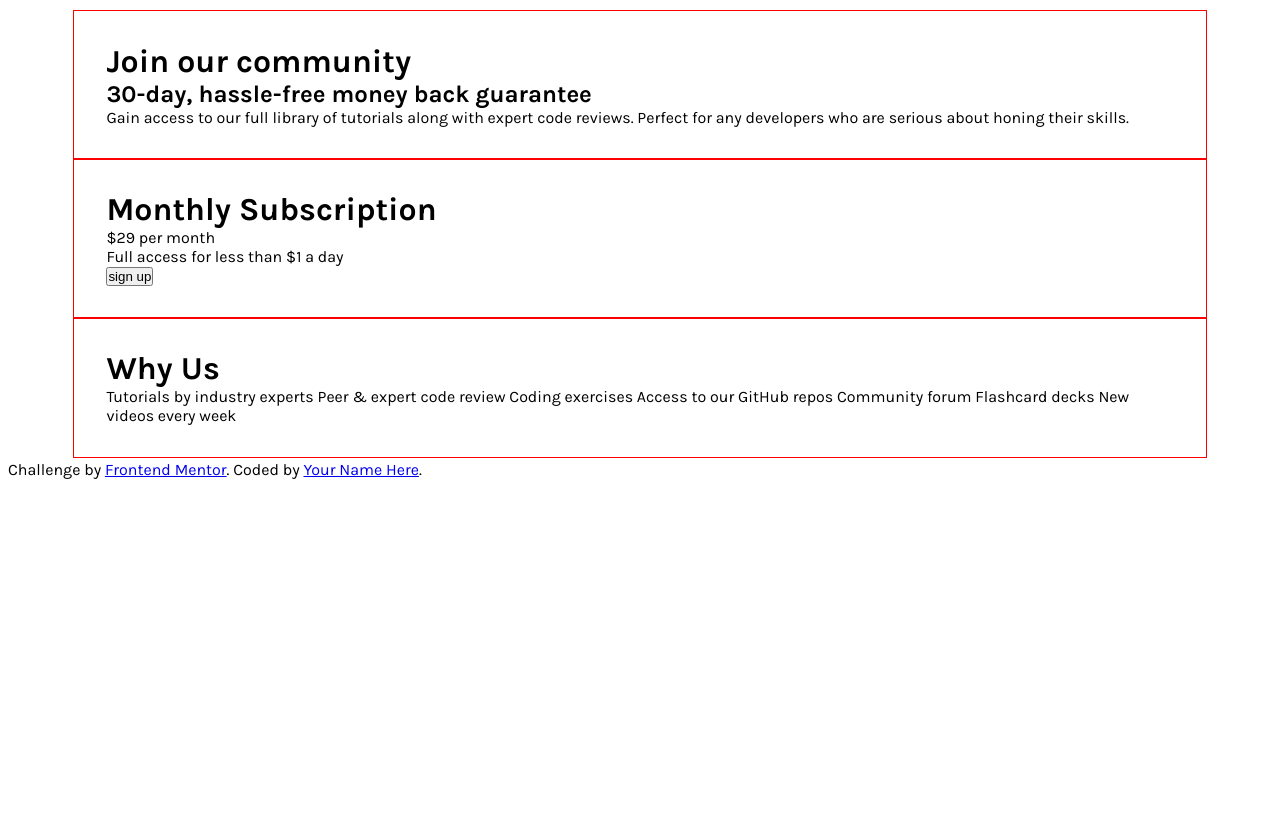
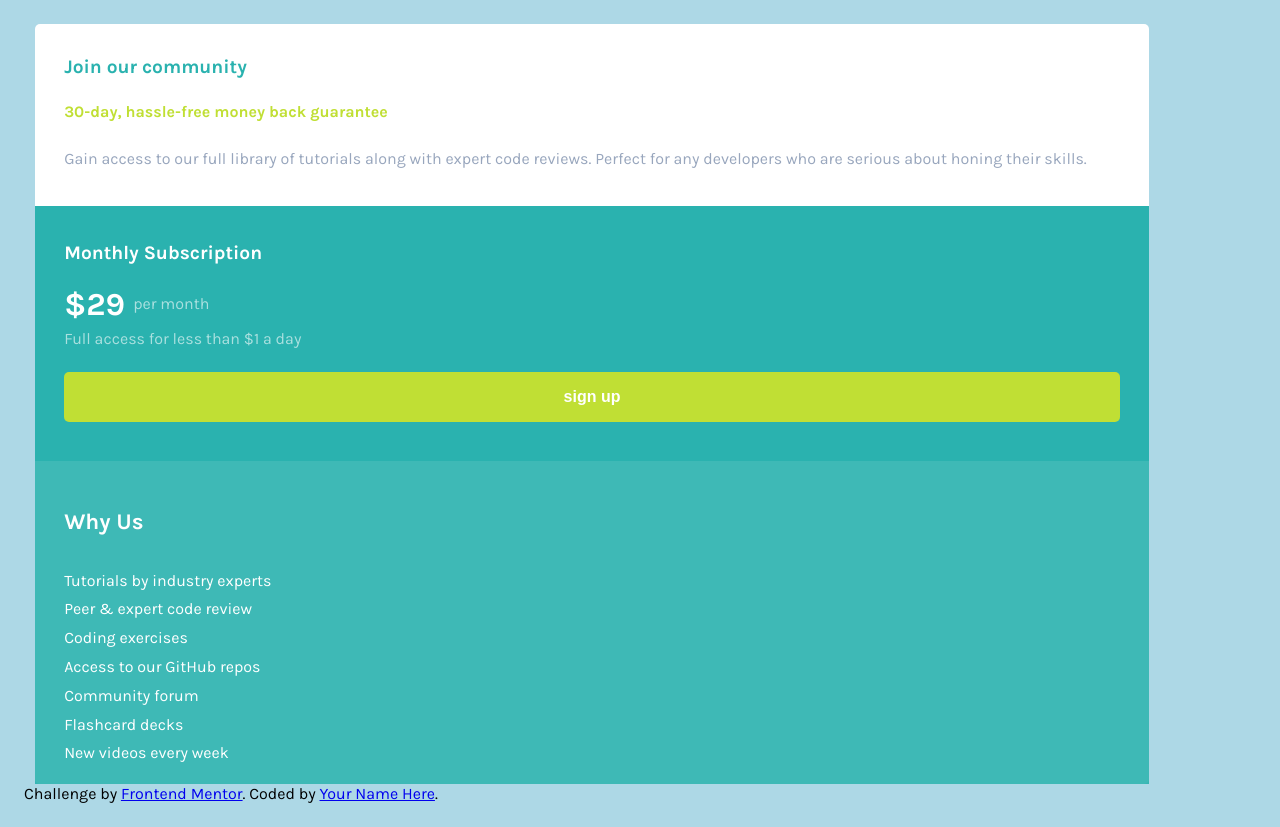
Before and after one commit to dev-fatoh/single-price-grid, a plain HTML site: page index.html in a window 1280 px wide. Before the commit the page ends 800 px from the top, so only its background shows below. Drawn offline with Linux system fonts and the light colour scheme.

Commit message:
1 column grid

```diff
--- a/css/style.css
+++ b/css/style.css
@@ -16,20 +16,22 @@ html{
     --secondry-color-2:hsl(218, 22%, 67%);
 }
 body{
-    width: 100%;
-    background-color: #FFF;
+    width: 90%;
+    background-color: lightblue;
     font-family: 'Karla',arial,tahoma,Sans-Serif;
     padding: .5em;
+    margin: 1em;
 
 }
 .container{
-    width: 90%;
+    width: 98%;
     margin: 0 auto;
     border: 0;
+    background-color: #fff;
     border-radius:5px;
-    padding: .2em;
     display: grid;
     grid-template-columns: 1fr;
+
 
 
 
@@ -38,7 +40,77 @@ h1,h2,p{
     text-align: left;
 }
 .card-1,.card-2,.card-3{
-    padding: 2em;
-    outline: 1px solid red;
+    padding: 1em 1.8em ;
+
 
 }
+.card-1 .title{
+    padding: .8em 0;
+    font-size: 1.2em;
+    color: var(--primary-color-1);
+}
+.card-1 .sub-title{
+    padding: .5em 0;
+    font-size: 1em;
+    color: var(--primary-color-2);
+
+}
+.card-1 .pragraph{
+    color: var(--secondry-color-2);
+    line-height: 1.8;
+    padding: 1em 0;
+}
+
+.card-2{
+    background-color:var(--primary-color-1);
+    color: #fff;
+}
+.card-2 .title{
+    font-size: 1.2em;
+    padding: 1em 0;
+}
+.card-2 .pragraph{
+
+    color: rgba(255,255,255,0.6);
+    line-height: 1.4;
+}
+
+.pragraph span{
+    font-size: 2em;
+    font-weight: 700;
+    color: #fff;
+    vertical-align: middle;
+
+
+}
+.btn{
+    display: block;
+    width: 100%;
+    padding: 1em;
+    font-size: 1em;
+    font-weight: 700;
+    color: #fff;
+    margin: 1.4em auto;
+    border: 0;
+    border-radius: 5px;
+    background-color: var(--primary-color-2);
+}
+.card-3{
+    background-color:var(--primary-color-1);
+    opacity: 0.9;
+    color: #fff;
+
+
+
+
+}
+.card-3 .title{
+    font-size: 1.4em;
+    padding: 1.4em 0;
+
+
+
+}
+.card-3 .pragraph{
+    line-height: 1.8;
+}
--- a/index.html
+++ b/index.html
@@ -41,11 +41,11 @@
             <h1 class="title">Why Us</h1>
             <p class="pragraph">
                 Tutorials by industry experts
-                Peer &amp; expert code review
-                Coding exercises
-                Access to our GitHub repos
-                Community forum
-                Flashcard decks
+                <br>Peer &amp; expert code review<br>
+                Coding exercises<br>
+                Access to our GitHub repos<br>
+                Community forum<br>
+                Flashcard decks<br>
                 New videos every week
             </p>
 
```
